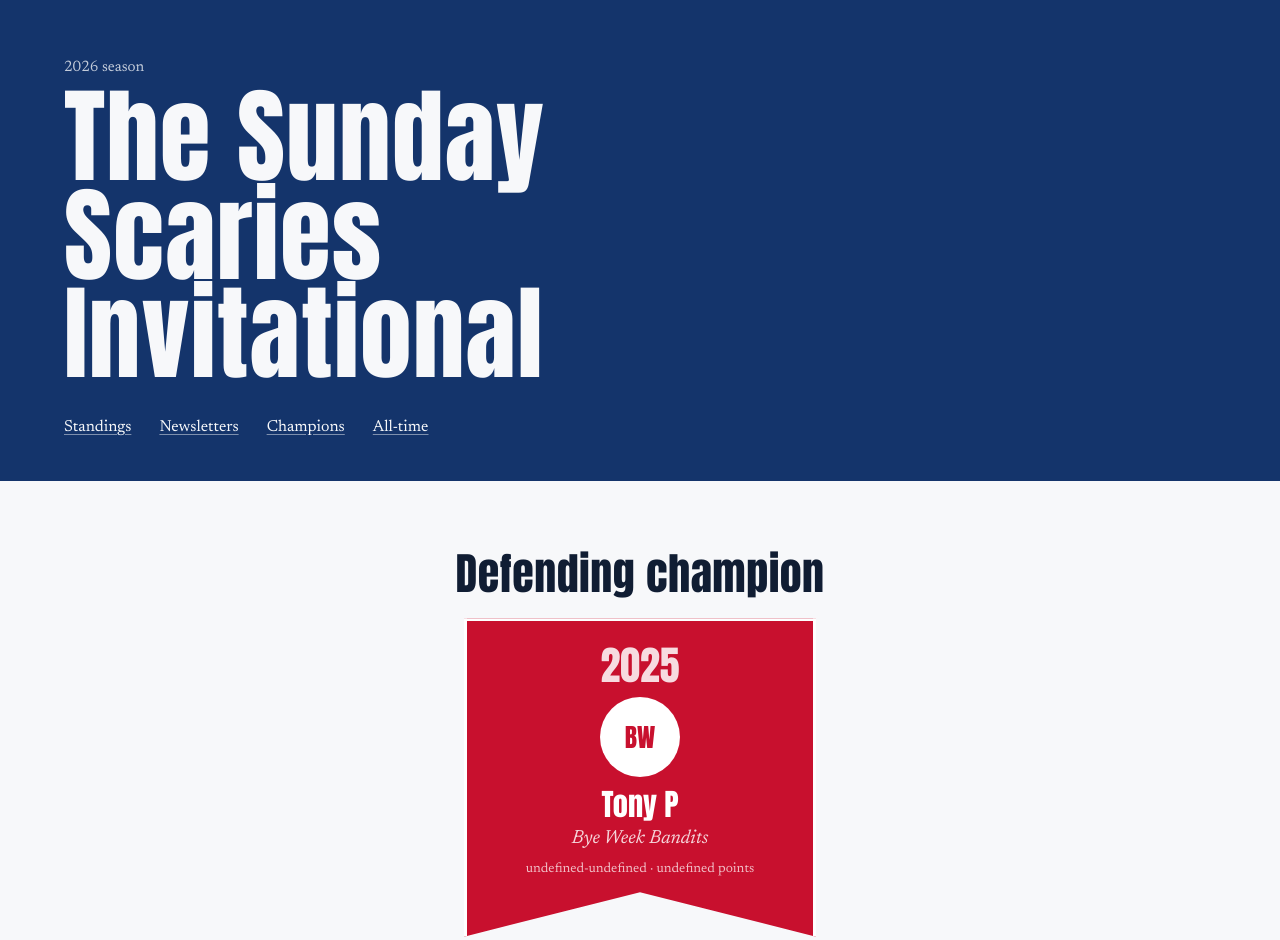
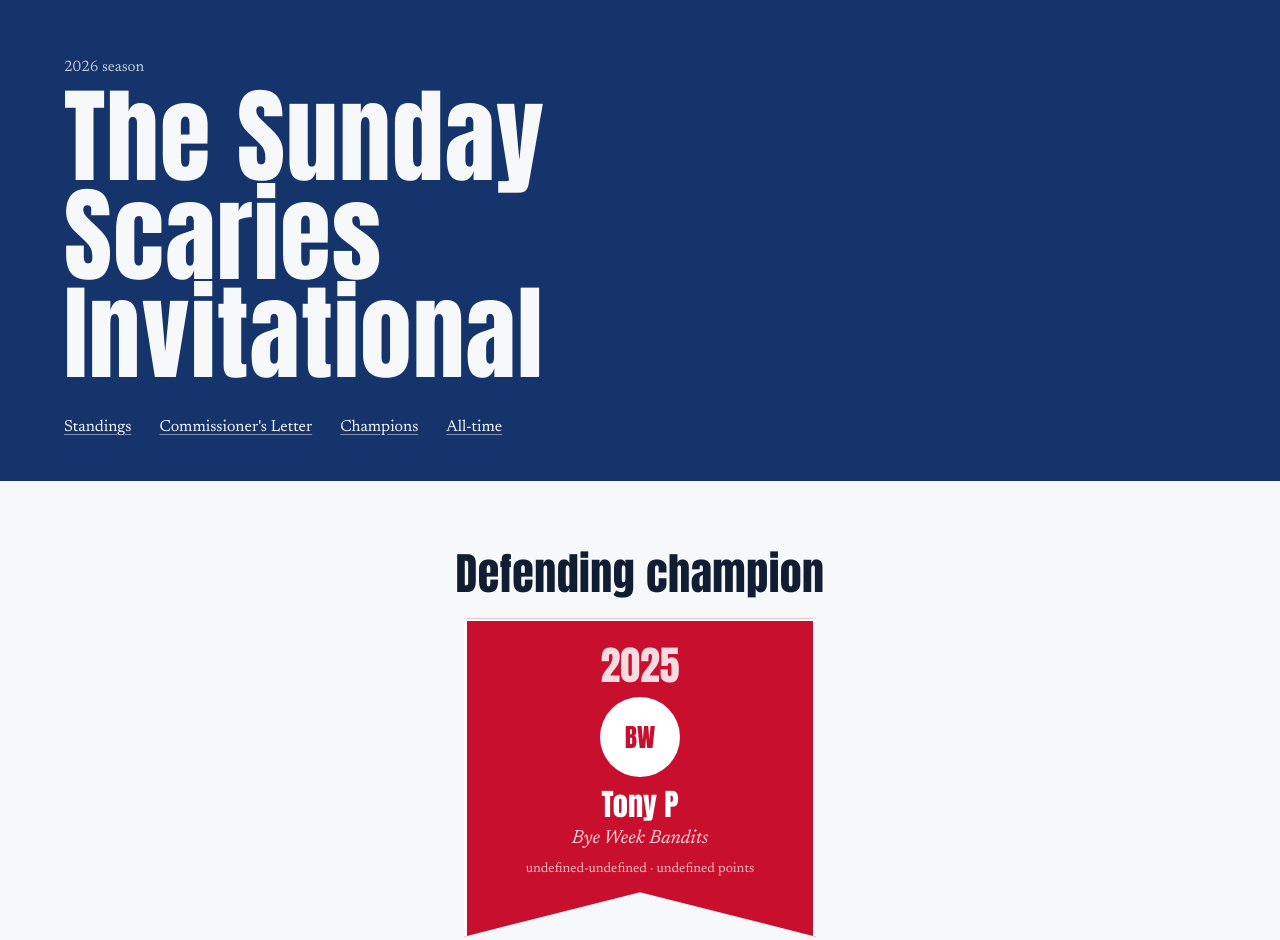
Before and after one commit to Ryphen900/Ryan, a website: page league-site/index.html in a window 1280 px wide. Shown: the top 940 px of the page. Drawn offline with Linux system fonts and the light colour scheme.

Commit message:
Add files via upload

```diff
--- a/league-site/index.html
+++ b/league-site/index.html
@@ -6,7 +6,7 @@
 <title>League HQ</title>
 <link rel="preconnect" href="https://fonts.googleapis.com">
 <link rel="preconnect" href="https://fonts.gstatic.com" crossorigin>
-<link href="https://fonts.googleapis.com/css2?family=Anton&family=Newsreader:ital,opsz,wght@0,6..72,400;0,6..72,600;1,6..72,400&display=swap" rel="stylesheet">
+<link href="https://fonts.googleapis.com/css2?family=Anton&family=Caveat:wght@600&family=Newsreader:ital,opsz,wght@0,6..72,400;0,6..72,600;1,6..72,400&display=swap" rel="stylesheet">
 <link rel="stylesheet" href="assets/styles.css">
 </head>
 <body>
@@ -16,7 +16,7 @@
   <h1 class="masthead__name" id="league-name">League HQ</h1>
   <nav class="masthead__nav">
     <a href="#ladder">Standings</a>
-    <a href="#archive">Newsletters</a>
+    <a href="#archive">Commissioner's Letter</a>
     <a href="#champs">Champions</a>
     <a href="history.html">All-time</a>
   </nav>
@@ -65,7 +65,7 @@
   </section>
 
   <section class="archive" id="archive" aria-labelledby="archive-heading">
-    <h2 id="archive-heading">The newsletter</h2>
+    <h2 id="archive-heading">The Commissioner's Letter</h2>
     <div id="archive-list">
       <p class="loading">Loading the archive…</p>
     </div>
```
